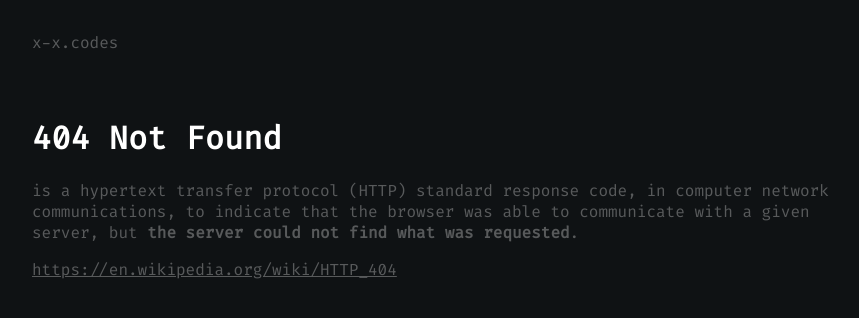
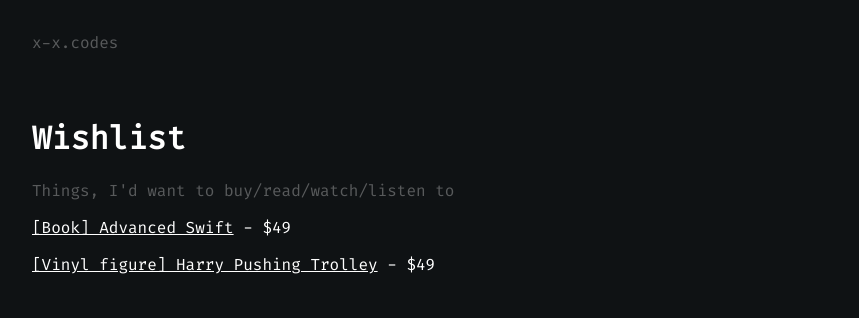
Before and after one commit to alexfedosov/x-x.codes, a Gatsby site: page /wishlist in a window 1280 px wide. Before the commit this address had no page. Shown: the whole page, without its empty margins (0-859 px from the left). Built offline with nearby package versions, Linux system fonts and the light colour scheme; Gatsby itself is replaced by a stand-in of ours.

Commit message:
Add wishlist page

```diff
--- a/src/pages/index.js
+++ b/src/pages/index.js
@@ -14,6 +14,7 @@ const IndexPage = () => {
           full-sized blog post.
         </blockquote>
         <p><a href="/books">Books</a></p>
+        <p><a href="/wishlist">Wishlist</a></p>
         <p><a href="/ru/about">Обо мне</a></p>
       </main>
     </Layout>
--- /dev/null
+++ b/src/pages/wishlist.js
@@ -0,0 +1,18 @@
+import * as React from "react"
+import Layout from "../components/layout";
+
+const WishlistPage = () => {
+  return (
+    <Layout>
+      <main>
+        <title>Wishlist</title>
+        <h1>Wishlist</h1>
+        <blockquote>Things, I'd want to buy/read/watch/listen to</blockquote>
+        <p><a href="https://www.objc.io/books/advanced-swift/">[Book] Advanced Swift</a> - $49</p>
+        <p><a href="https://www.amazon.de/Funko-57360-POP-Deluxe-Anniversary/dp/B08WCQ4TG7">[Vinyl figure] Harry Pushing Trolley</a> - $49</p>
+      </main>
+    </Layout>
+  )
+}
+
+export default WishlistPage
```
Also changed, not shown: .gitpod.yml (added), 1 other file.
